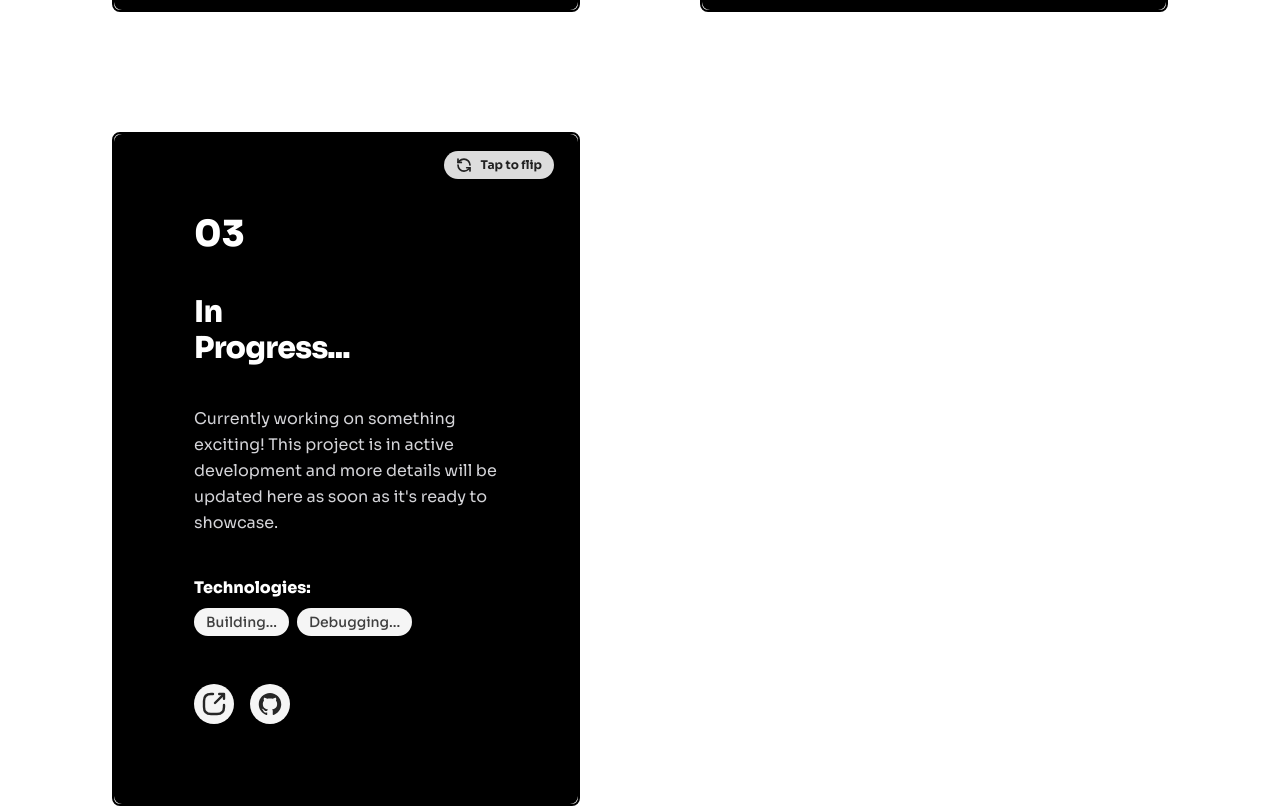
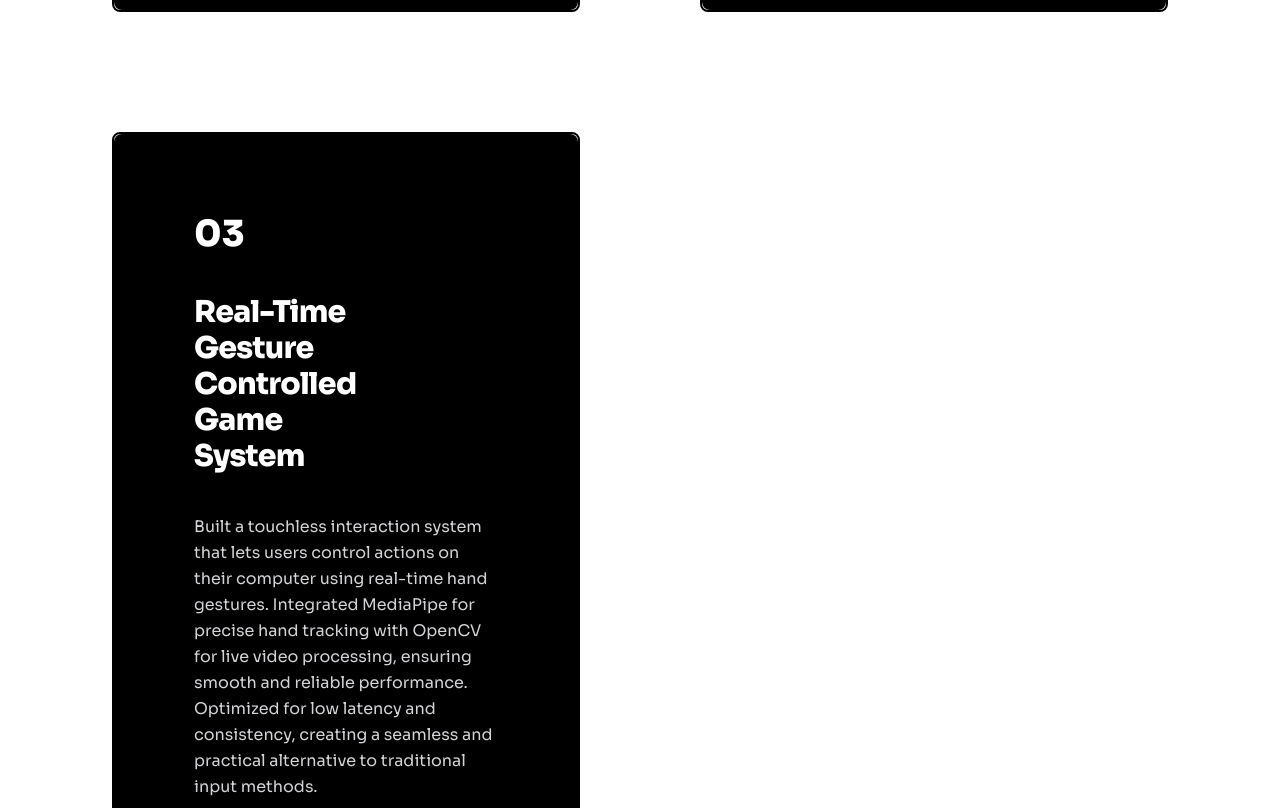
Before and after one commit to kamaleshpanda/portfolio, a React (Vite) app: page / in a window 1280 px wide. Shown: the part 2796-3604 px from the top of the page. Built offline with nearby package versions, Linux system fonts and the light colour scheme.

Commit message:
updated readme

```diff
--- a/src/components/Projects/Project.tsx
+++ b/src/components/Projects/Project.tsx
@@ -15,9 +15,9 @@ export default function Project({ project }: { project: ProjectType }) {
       whileInView={{ x: 0, opacity: 1 }}
       transition={{ duration: 0.9, type: "spring" }}
       viewport={{ once: true }}
-      className="group relative flex flex-grow flex-col rounded-lg border-2 cursor-pointer transition-colors hover:border-zinc-500"
+      className={`group relative flex flex-grow flex-col rounded-lg border-2 transition-colors hover:border-zinc-500 ${project.number !== 3 ? "cursor-pointer" : ""}`}
       style={{ perspective: 2000 }}
-      onClick={() => setIsFlipped(!isFlipped)}
+      onClick={() => project.number !== 3 && setIsFlipped(!isFlipped)}
     >
       <motion.div
         className="relative flex flex-grow flex-col w-full"
@@ -32,6 +32,7 @@ export default function Project({ project }: { project: ProjectType }) {
           style={{ backfaceVisibility: "hidden", WebkitBackfaceVisibility: "hidden" }}
         >
           {/* Flip Hint */}
+          {project.number !== 3 && (
             <div className="absolute top-4 right-4 md:top-6 md:right-6 flex items-center gap-2 bg-neutral-100 text-neutral-800 px-3 py-1.5 rounded-full text-xs font-bold shadow-md animate-bounce group-hover:animate-none opacity-90 transition-all pointer-events-none">
               <svg xmlns="http://www.w3.org/2000/svg" className="w-4 h-4 group-hover:rotate-180 transition-transform duration-500" viewBox="0 0 24 24" fill="none" stroke="currentColor" strokeWidth="2.5" strokeLinecap="round" strokeLinejoin="round">
                 <path d="M21 12a9 9 0 0 0-9-9 9.75 9.75 0 0 0-6.74 2.74L3 8"></path>
@@ -41,6 +42,7 @@ export default function Project({ project }: { project: ProjectType }) {
               </svg>
               <span>Tap to flip</span>
             </div>
+          )}
 
           <div className="flex flex-col gap-10 pr-24 md:pr-32">
             <p className="text-primary-white text-2xl font-extrabold text-neutral-900 md:text-4xl">
@@ -111,12 +113,16 @@ export default function Project({ project }: { project: ProjectType }) {
             transform: "rotateY(180deg)",
           }}
         >
+          {project.imgSrc ? (
             <img
               src={project.imgSrc}
               alt={project.imgAlt}
               className="w-full h-full object-contain rounded-lg opacity-90 transition-opacity hover:opacity-100"
             />
-          <p className="absolute bottom-5 bg-black/70 px-4 py-2 rounded-full text-sm font-bold text-white shadow-xl pointer-events-none">
+          ) : (
+            <InteractiveGestureDemo />
+          )}
+          <p className="absolute bottom-5 bg-black/70 px-4 py-2 rounded-full text-sm font-bold text-white shadow-xl pointer-events-none z-20">
              Click to flip back
           </p>
         </div>
@@ -124,3 +130,58 @@ export default function Project({ project }: { project: ProjectType }) {
     </motion.article>
   );
 }
+
+const InteractiveGestureDemo = () => {
+  const [pos, setPos] = useState({ x: 50, y: 50 });
+
+  return (
+    <div
+      className="w-full h-full relative overflow-hidden bg-neutral-900 flex flex-col items-center justify-center cursor-crosshair group/demo"
+      onMouseMove={(e) => {
+        const rect = e.currentTarget.getBoundingClientRect();
+        setPos({
+          x: ((e.clientX - rect.left) / rect.width) * 100,
+          y: ((e.clientY - rect.top) / rect.height) * 100
+        });
+      }}
+    >
+      <div className="absolute inset-0 opacity-20 pointer-events-none"
+           style={{
+             backgroundImage: 'radial-gradient(circle at 2px 2px, white 1px, transparent 0)',
+             backgroundSize: '20px 20px'
+           }}
+      />
+
+      <div className="absolute inset-0 bg-emerald-500/5 opacity-0 group-hover/demo:opacity-100 transition-opacity duration-500 pointer-events-none" />
+
+      {/* Target that follows mouse */}
+      <motion.div
+        className="absolute w-12 h-12 border-2 border-emerald-400 rounded-full flex items-center justify-center pointer-events-none shadow-[0_0_15px_rgba(52,211,153,0.3)] z-10 hidden sm:flex"
+        animate={{
+          left: `${pos.x}%`,
+          top: `${pos.y}%`,
+          x: "-50%",
+          y: "-50%"
+        }}
+        transition={{ type: "spring", damping: 15, stiffness: 200, mass: 0.5 }}
+      >
+        <div className="w-2 h-2 bg-emerald-400 rounded-full shadow-[0_0_10px_rgba(52,211,153,0.8)]" />
+      </motion.div>
+
+      <div className="flex flex-col items-center gap-2 z-10 pointer-events-none bg-black/40 p-4 rounded-xl border border-emerald-500/20 backdrop-blur-sm">
+        <svg xmlns="http://www.w3.org/2000/svg" className="w-8 h-8 text-emerald-400 opacity-80" viewBox="0 0 24 24" fill="none" stroke="currentColor" strokeWidth="2" strokeLinecap="round" strokeLinejoin="round">
+          <path d="M18 11V6a2 2 0 0 0-4 0v4"></path>
+          <path d="M14 10V5a2 2 0 0 0-4 0v5"></path>
+          <path d="M10 10.5V4a2 2 0 0 0-4 0v9"></path>
+          <path d="m7 15-1.76-1.76a2 2 0 0 0-2.83 2.82l3.6 3.6C7.5 21.14 9.2 22 12 22h2a8 8 0 0 0 8-8v-7a2 2 0 0 0-4 0v3"></path>
+        </svg>
+        <p className="text-emerald-400 font-mono text-center text-sm font-semibold tracking-wider">
+          LIVE TRACKING
+        </p>
+        <p className="text-[10px] text-emerald-400/60 font-mono uppercase tracking-widest mt-1 hidden sm:block">
+          Move Cursor to interact
+        </p>
+      </div>
+    </div>
+  );
+};
--- a/src/constants.ts
+++ b/src/constants.ts
@@ -51,17 +51,15 @@ export const projectsData: ProjectType[] = [
     }
   },
   {
-    imgSrc: inProgressImg,
-    imgAlt: "Project In Progress",
     number: 3,
-    title: "In Progress...",
-    description: "Currently working on something exciting! This project is in active development and more details will be updated here as soon as it's ready to showcase.",
-    demo: "#",
-    github: "#",
-    technologies: ["Building...", "Debugging..."],
+    title: "Real-Time Gesture Controlled Game System",
+    description: "Built a touchless interaction system that lets users control actions on their computer using real-time hand gestures. Integrated MediaPipe for precise hand tracking with OpenCV for live video processing, ensuring smooth and reliable performance. Optimized for low latency and consistency, creating a seamless and practical alternative to traditional input methods.",
+    demo: "https://github.com/kamaleshpanda/gestures-game-controller",
+    github: "https://github.com/kamaleshpanda/gestures-game-controller",
+    technologies: ["Python", "OpenCV", "MediaPipe"],
     ariaLabel: {
-      demo: "View Demo",
-      github: "View GitHub"
+      demo: "View Real-Time Gesture Controlled Game System demo",
+      github: "View Real-Time Gesture Controlled Game System GitHub"
     }
   }
 ];
```
Lines whose indentation alone changed are shown as unchanged.
